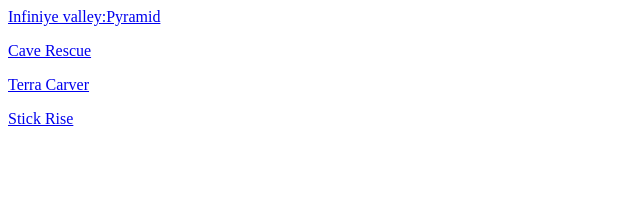
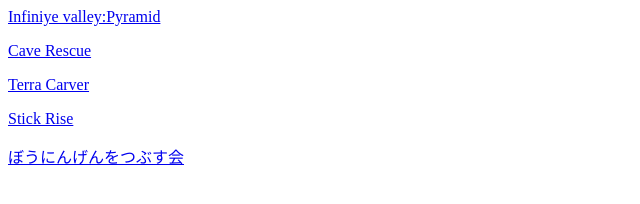
Before and after one commit to honyaneeta/pixel-p2r8v3, a plain HTML site: page games.html in a window 1280 px wide. Shown: the whole page, without its empty margins (0-640 px from the left). Drawn offline with Linux system fonts and the light colour scheme.

Commit message:
Add link to 'ぼうにんげんをつぶす会' in games.html

```diff
--- a/games.html
+++ b/games.html
@@ -10,5 +10,7 @@
 <a href="TERRA CARVER 80.html">Terra Carver</a>
 <p>
 <a href="STICK_RISE.html">Stick Rise</a>
+<p>
+<a href="stickman_squash.html">ぼうにんげんをつぶす会</a>
 </body>
 </html>
```
